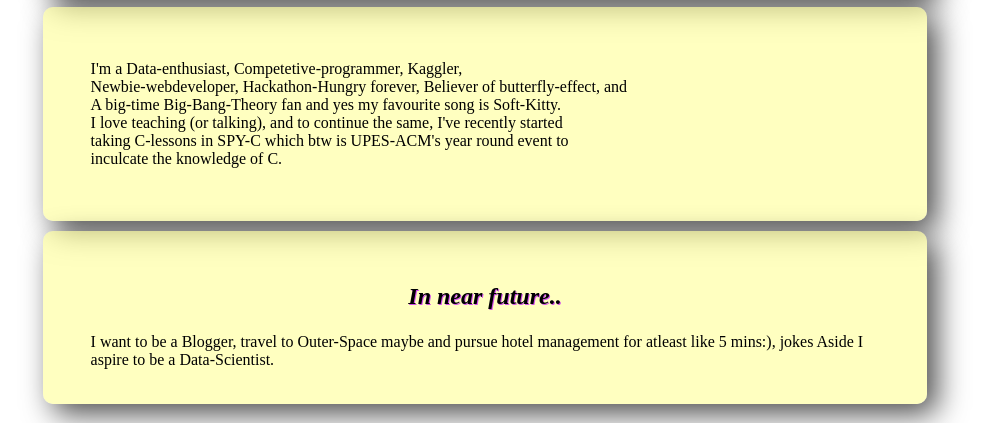
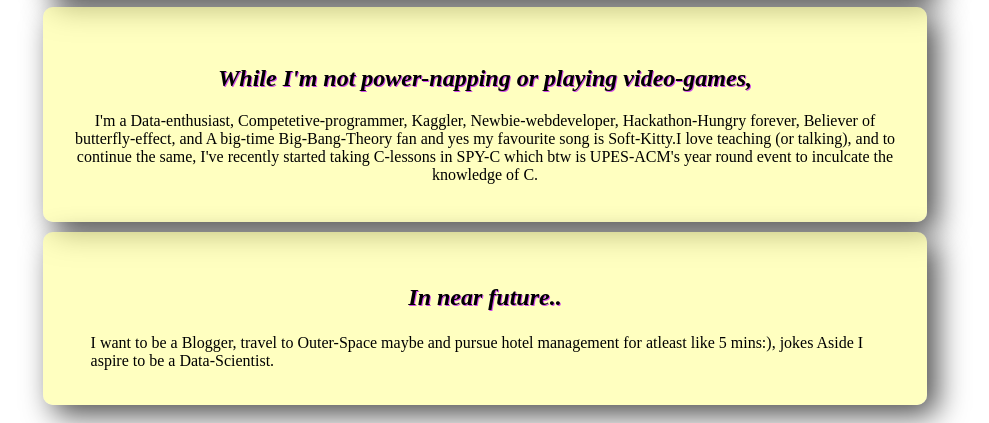
Before and after one commit to dibyasom/divyu, a plain HTML site: page index.html in a window 1280 px wide. Shown: the part 387-810 px from the top of the page, without its empty margins (155-1144 px from the left). Drawn offline with Linux system fonts and the light colour scheme; a web font is replaced by a local one.

Commit message:
Updated incebreaker.

```diff
--- a/index.html
+++ b/index.html
@@ -35,10 +35,11 @@
 
         <div class="card1">
             <p>
-                <br />I'm a Data-enthusiast, Competetive-programmer, Kaggler,<br /> Newbie-webdeveloper,
-                Hackathon-Hungry forever, Believer of butterfly-effect, and<br />
-                A big-time Big-Bang-Theory fan and yes my favourite song is Soft-Kitty.<br />I love teaching (or talking), and to continue the same, I've recently started<br />
-                taking C-lessons in SPY-C which btw is UPES-ACM's year round event to <br />inculcate the knowledge of C.<br /><br />
+                <h2>While I'm not power-napping or playing video-games,</h2>
+                I'm a Data-enthusiast, Competetive-programmer, Kaggler, Newbie-webdeveloper,
+                Hackathon-Hungry forever, Believer of butterfly-effect, and
+                A big-time Big-Bang-Theory fan and yes my favourite song is Soft-Kitty.I love teaching (or talking), and to continue the same, I've recently started
+                taking C-lessons in SPY-C which btw is UPES-ACM's year round event to inculcate the knowledge of C.
             </p>
         </div>
 
```
